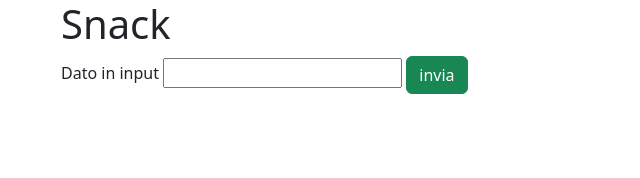
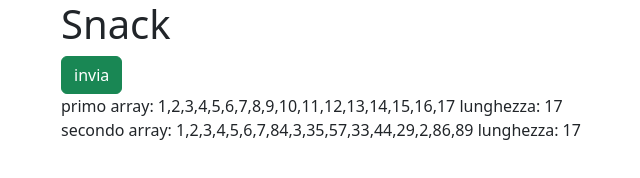
Before and after one commit to alexraduca01/js-jsnacks-blocco-1, a plain HTML site: page array_bonus/index.html in a window 1280 px wide. Both pictures are taken after a click on the button "invia". Shown: the whole page, without its empty margins (21-661 px from the left). Drawn offline with nearby package versions, Linux system fonts and the light colour scheme.

Commit message:
added snack 3

```diff
--- a/array_bonus/index.html
+++ b/array_bonus/index.html
@@ -17,14 +17,15 @@
             <h1>Snack</h1>
 
             <!-- una casella di input -->
-            <label for="testo">Dato in input</label>
-            <input type="text" id="testo" name="testo" value="">
+            <label for="testo" class="d-none">Dato in input</label>
+            <input type="text" class="d-none" id="testo" name="testo" value="">
 
             <!-- un bottone -->
             <button class="btn btn-success">invia</button>
 
             <!-- un contenitore per il risultato -->
             <div class="result"></div>
+            <div class="result2"></div>
 
         </div>
 
--- a/array_bonus/js/script.js
+++ b/array_bonus/js/script.js
@@ -0,0 +1,47 @@
+// Crea due array che hanno un numero di elementi diversi.
+// Aggiungi elementi all’array che ha meno elementi fino a quando ne avrà tanti quanti l’altro.
+
+function getRndInteger(min, max) {
+    return Math.floor(Math.random() * (max - min + 1) ) + min;
+}
+
+const primoArray = [1, 2, 3, 4, 5, 6, 7, 8, 9, 10, 11, 12, 13, 14, 15, 16, 17];
+const secondoArray = [1, 2, 3, 4, 5, 6, 7];
+
+const input = document.getElementById('testo');
+const btn = document.querySelector('.btn-success');
+const result = document.querySelector('.result');
+const result2 = document.querySelector('.result2');
+
+btn.addEventListener('click', function(){
+
+    let resultArray = primoArray.concat(secondoArray);
+    let b = primoArray.length;
+    let c = secondoArray.length;
+
+    if(primoArray.length > secondoArray.length){
+        let d = (primoArray.length - secondoArray.length);
+        for(let a = 0; a < d; a++){
+
+            secondoArray.push(getRndInteger(1, 100));
+
+        }
+
+        result.innerHTML = 'primo array: ' + primoArray + ' lunghezza: ' + primoArray.length;
+        result2.innerHTML = 'secondo array: ' + secondoArray + ' lunghezza: ' + secondoArray.length;
+
+    } else if (secondoArray.length > primoArray.length){
+        let d = (secondoArray.length - primoArray.length);
+        for(let a = 0; a < d; a++){
+
+            primoArray.push(getRndInteger(1, 100));
+
+        }
+
+        result.innerHTML = 'primo array: ' + primoArray + ' lunghezza: ' + primoArray.length;
+        result2.innerHTML = 'secondo array: ' + secondoArray + ' lunghezza: ' + secondoArray.length;
+
+    }
+
+
+})
```
Also changed, not shown: 4 other files.
